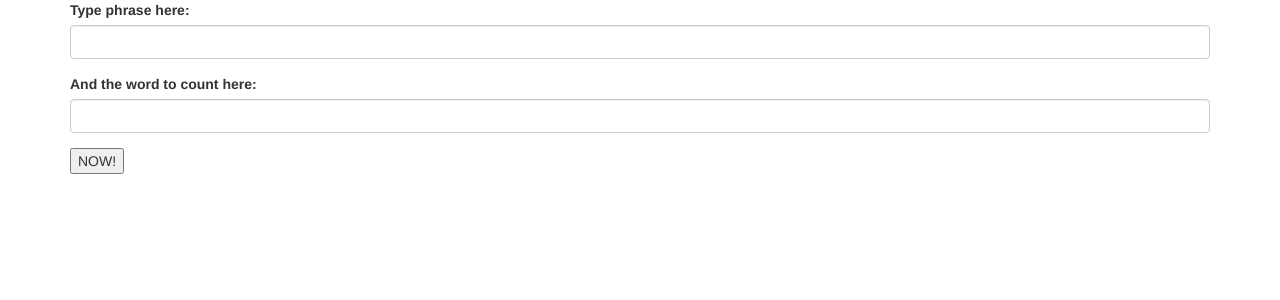
After one commit to jakeruleaux-zz/Word-Count, a PHP site: template views/form.html.twig in a window 1280 px wide. The commit adds this page. Shown: the top 300 px of the page. Run offline with PHP 8.4, Linux system fonts and the light colour scheme; the template is opened without the code that fills it, so the values that code supplies are empty; some libraries are stand-ins or nearby versions.

Commit message:
build twig input file

```diff
--- /dev/null
+++ b/views/form.html.twig
@@ -0,0 +1,22 @@
+<!DOCTYPE html>
+<html>
+  <head>
+    <link rel="stylesheet" href="https://maxcdn.bootstrapcdn.com/bootstrap/3.3.7/css/bootstrap.min.css">
+    <title>Word count</title>
+  </head>
+  <body>
+    <div class="container">
+      <form action="/">
+        <div class="form-group">
+          <label for="input_phrase">Type phrase here:</label>
+          <input class="form-control" type="text" name="input_phrase" id="input_phrase" required>
+        </div>
+        <div class="form-group">
+          <label for="input_word">And the word to count here:</label>
+          <input class="form-control" type="text" name="input_word" id="input_word" required>
+        </div>
+         <button type="submit" name="button">NOW!</button>
+      </form>
+    </div>
+  </body>
+  </html>
```
Also changed, not shown: app/app.php (+7 -0 lines).
